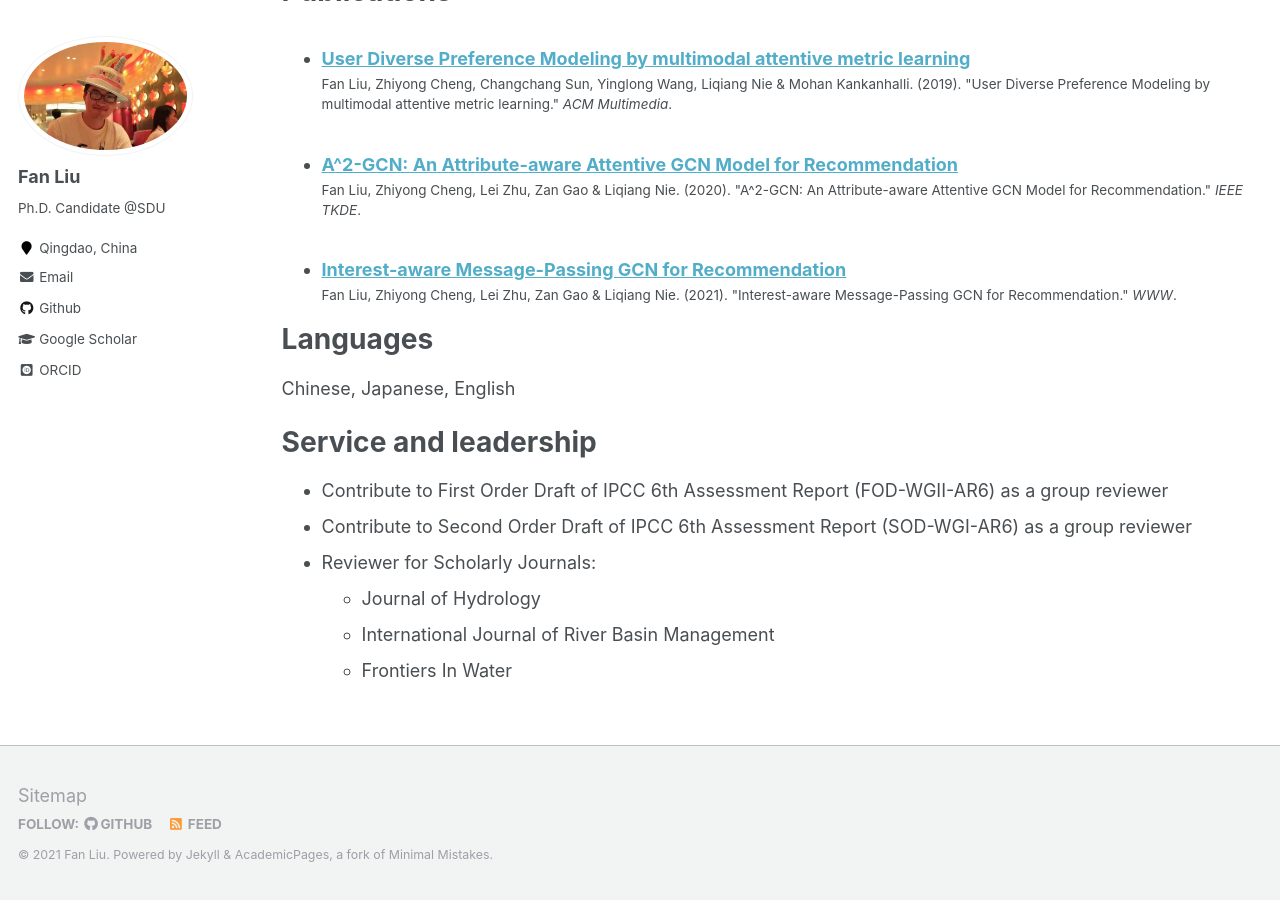
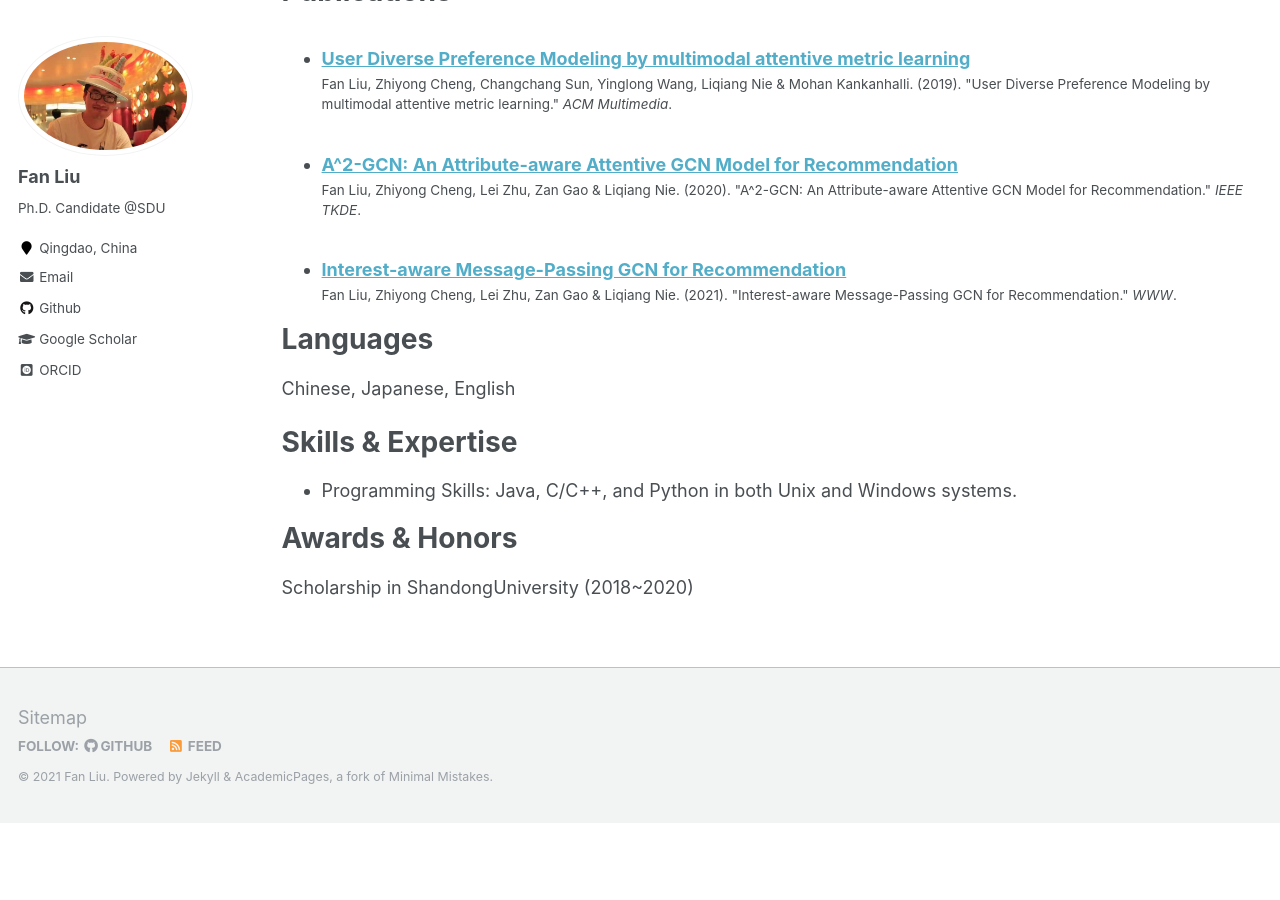
Before and after one commit to liufancs/liufancs.github.io, a Jekyll site: the page built from _pages/cv.md, in a window 1280 px wide and 900 px high, scrolled down 819 px. Built offline with Jekyll 4.4.1, drawn with Linux system fonts in a browser that asks for light colours; some web fonts are replaced; after the commit the page ends 1642 px from its top, so only the background shows below that.

Commit message:
Update cv.md

```diff
--- a/_pages/cv.md
+++ b/_pages/cv.md
@@ -43,12 +43,10 @@ Languages
 ======
 Chinese, Japanese, English
 
+Skills & Expertise
+======
+* Programming Skills: Java, C/C++, and Python in both Unix and Windows systems.
 
-Service and leadership
-======
-* Contribute to First Order Draft of IPCC 6th Assessment Report (FOD-WGII-AR6) as a group reviewer
-* Contribute to Second Order Draft of IPCC 6th Assessment Report (SOD-WGI-AR6) as a group reviewer
-* Reviewer for Scholarly Journals:
-  + Journal of Hydrology
-  + International Journal of River Basin Management
-  + Frontiers In Water
+Awards & Honors
+====
+Scholarship in ShandongUniversity (2018~2020)
```
